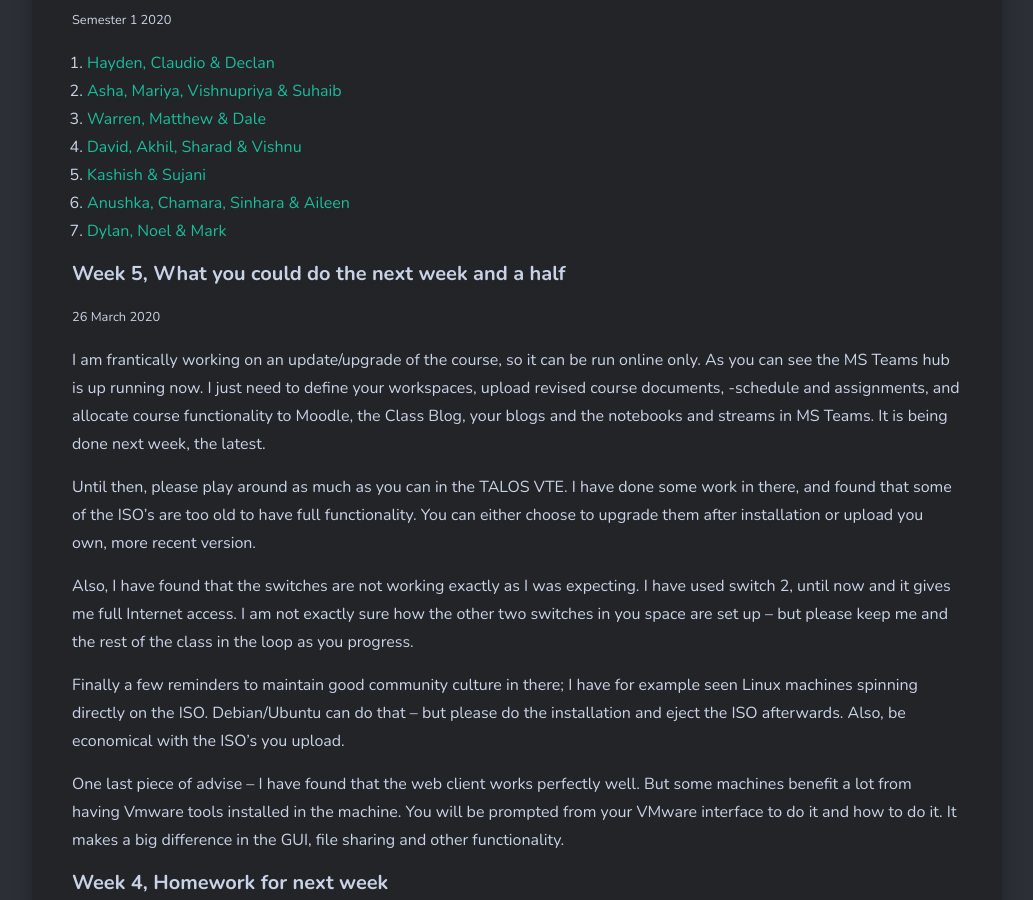
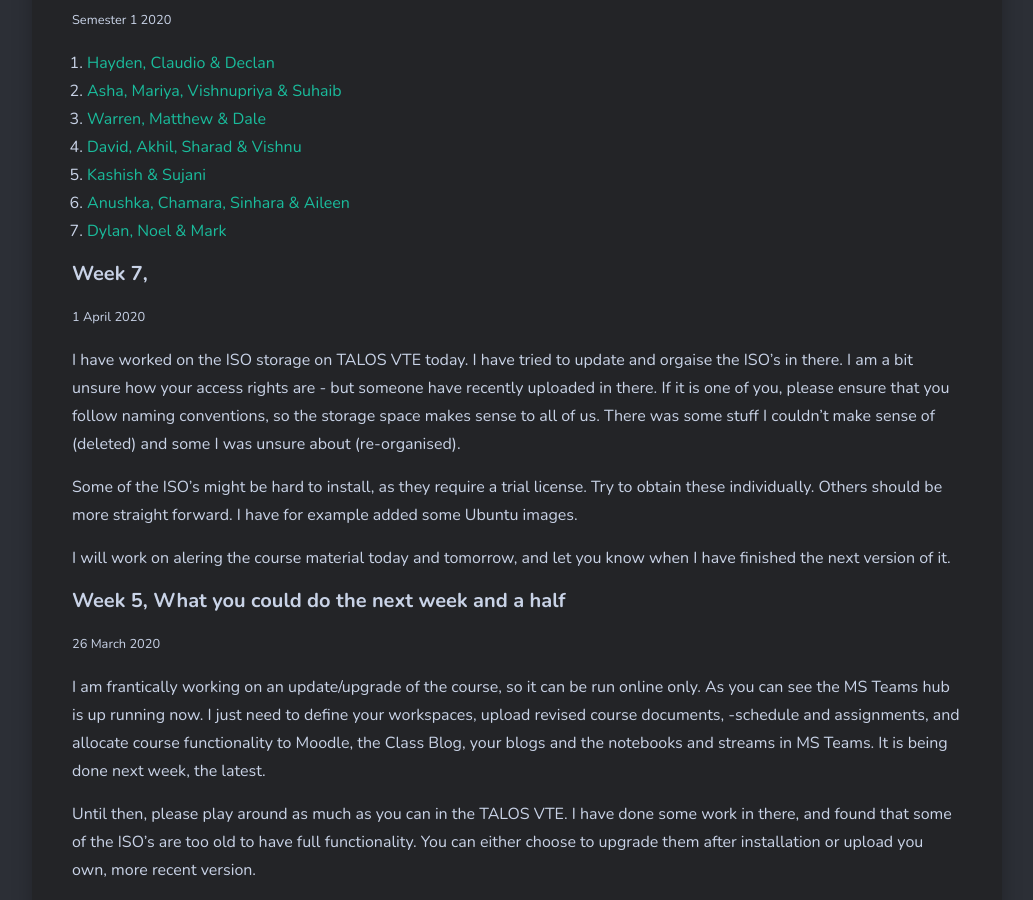
Before and after one commit to larsoliverdam/nmit, a Jekyll site: the page built from _pages/NET603.md, in a window 1280 px wide and 900 px high, scrolled down 906 px. Shown: the whole window, without its empty margins (123-1156 px from the left). Built offline with Jekyll 4.4.1, drawn with Linux system fonts in a browser that asks for light colours; nearby versions of some CDN libraries; comment, search, counter and statistics services are not loaded.

Commit message:
update NET603

```diff
--- a/_pages/NET603.md
+++ b/_pages/NET603.md
@@ -16,8 +16,17 @@ image: binary.jpg
 6. [Anushka, Chamara, Sinhara & Aileen](https://geekdevelop.blogspot.com/2020/03/day-1-25th-february-2020-1.html)
 7. [Dylan, Noel & Mark](https://livenmitac-my.sharepoint.com/:o:/r/personal/kevin-christison_live_nmit_ac_nz/Documents/NET603?d=wd39b81089f51466cb9f83df428ce9343&csf=1&e=oE3qeh)
 
+#### Week 7,
+<small>1 April 2020</small>
+
+I have worked on the ISO storage on TALOS VTE today. I have tried to update and orgaise the ISO's in there. I am a bit unsure how your access rights are - but someone have recently uploaded in there. If it is one of you, please ensure that you follow naming conventions, so the storage space makes sense to all of us. There was some stuff I couldn't make sense of (deleted) and some I was unsure about (re-organised).
+
+Some of the ISO's might be hard to install, as they require a trial license. Try to obtain these individually. Others should be more straight forward. I have for example added some Ubuntu images.
+
+I will work on alering the course material today and tomorrow, and let you know when I have finished the next version of it.
+
 #### Week 5, What you could do the next week and a half
-<small>26 March  2020</small>
+<small>26 March 2020</small>
 
 I am frantically working on an update/upgrade of the course, so it can be run online only.
 As you can see the MS Teams hub is up running now. I just need to define your workspaces, upload revised course documents, -schedule and assignments, and allocate course functionality to Moodle, the Class Blog, your blogs and the notebooks and streams in MS Teams.  It is being done next week, the latest.
```
